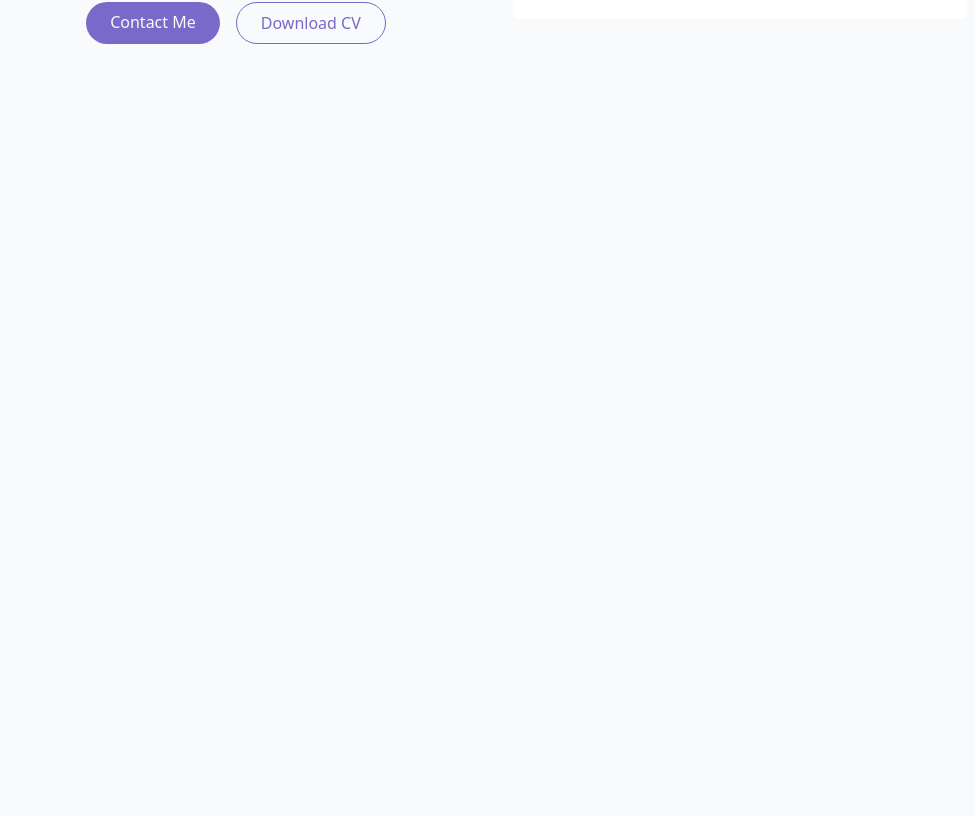
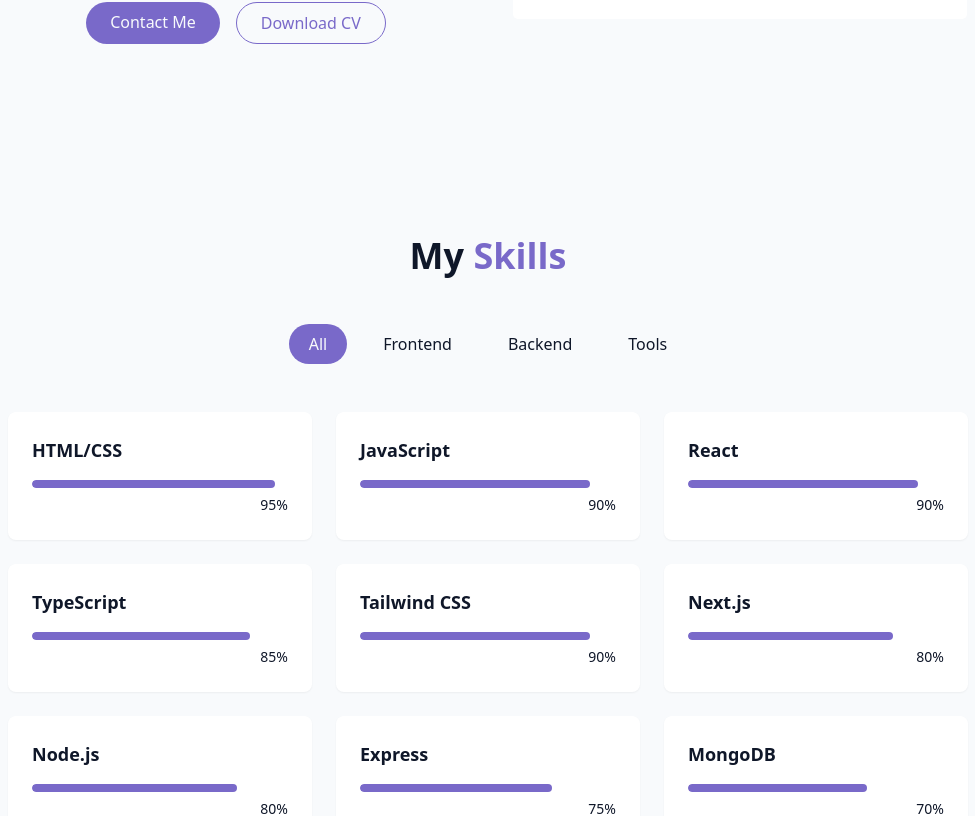
Before and after one commit to Suhel-Shaikh-Mohammad/Professional-Portfolio, a React (Vite) app: page / in a window 1280 px wide. Shown: the part 1246-2062 px from the top of the page, without its empty margins (152-1127 px from the left). Before the commit the page ends 1386 px from the top, so only its background shows below. Built offline with nearby package versions, Linux system fonts and the light colour scheme.

Commit message:
Completed the My skills Section

```diff
--- /dev/null
+++ b/src/components/SkillsSection.jsx
@@ -0,0 +1,74 @@
+import { useState } from "react";
+import { cn } from "@/lib/utils";
+
+const skills = [
+    { name: "HTML/CSS", level: 95, category: "frontend" },
+    { name: "JavaScript", level: 90, category: "frontend" },
+    { name: "React", level: 90, category: "frontend" },
+    { name: "TypeScript", level: 85, category: "frontend" },
+    { name: "Tailwind CSS", level: 90, category: "frontend" },
+    { name: "Next.js", level: 80, category: "frontend" },
+
+    // Backend
+    { name: "Node.js", level: 80, category: "backend" },
+    { name: "Express", level: 75, category: "backend" },
+    { name: "MongoDB", level: 70, category: "backend" },
+    { name: "PostgreSQL", level: 65, category: "backend" },
+    { name: "GraphQL", level: 60, category: "backend" },
+
+    // Tools
+    { name: "Git/GitHub", level: 90, category: "tools" },
+    { name: "Docker", level: 70, category: "tools" },
+    { name: "Figma", level: 85, category: "tools" },
+    { name: "VS Code", level: 95, category: "tools" },
+];
+
+const categories = ['all','frontend','backend','tools'];
+
+export const SkillsSection = ()=>{
+    const [activeCategory, setActiveCategory] = useState("all");
+
+    const filteredSkills = skills.filter((skill) => activeCategory ==='all' || skill.category === activeCategory);
+
+    return (
+        <section id='skills' className='py-24 px-4 relative bg-secondary/30'>
+            <div className='container mx-auto max-w-5xl'>
+                <h2 className='text-3xl md:text-4xl font-bold mb-12 text-center'>
+                    My<span className='text-primary'> Skills</span>
+                </h2>
+
+                <div className='flex flex-wrap justify-center gap-4 mb-12'>
+                    {categories.map((category,key) => (
+                        <button
+                        key={key}
+                        onClick={() => setActiveCategory(category)}
+                        className={cn('px-5 py-2 rounded-full transition-colors duration-300 capitalize',
+                            activeCategory === category ? 'bg-primary text-primary-foreground' : 'bg-secondary/70 text-foreground hover:bd-secondary'
+                        )}>
+                            {category}
+                        </button>
+                    ))}
+                </div>
+
+                <div className='grid grid-cols-1 sm:grid-cold-2 lg:grid-cols-3 gap-6'>
+                    {filteredSkills.map((skill,key)=>(
+                        <div key={key} className='bg-card p-6 rounded-lg shadow-xs card-hover'>
+                            <div className='text-left mb-4'>
+                                <h3 className='font-semibold text-lg'>{skill.name}</h3>
+                            </div>
+                            <div className='w-full bg-secondary/50 h-2 rounded-full overflow-hidden'>
+                                <div className='bg-primary h-2 rounded-full origin-left animate-[grow_1.5s_ease-out]'
+                                style={{width: skill.level +"%"}} />
+                            </div>
+                            <div className='text-right mt-1'>
+                                <span className='text-sm text-muted-foreground'>
+                                    {skill.level}%
+                                </span>
+                            </div>
+                        </div>
+                    ))}
+                </div>
+            </div>
+        </section>
+    );
+};
--- a/src/pages/Home.jsx
+++ b/src/pages/Home.jsx
@@ -3,6 +3,7 @@ import {StarBackground} from "../components/StarBackground";
 import {NavBar} from "../components/NavBar";
 import {HeroSection} from "../components/HeroSection";
 import {AboutMe} from "../components/AboutMe";
+import { SkillsSection } from "../components/SkillsSection";
 
 export function Home() {
     // console.log('Home');
@@ -18,6 +19,7 @@ export function Home() {
             <main>
                 <HeroSection/>
                 <AboutMe/>
+                <SkillsSection/>
             </main>
             {/*Footer*/}
         </div>
```
